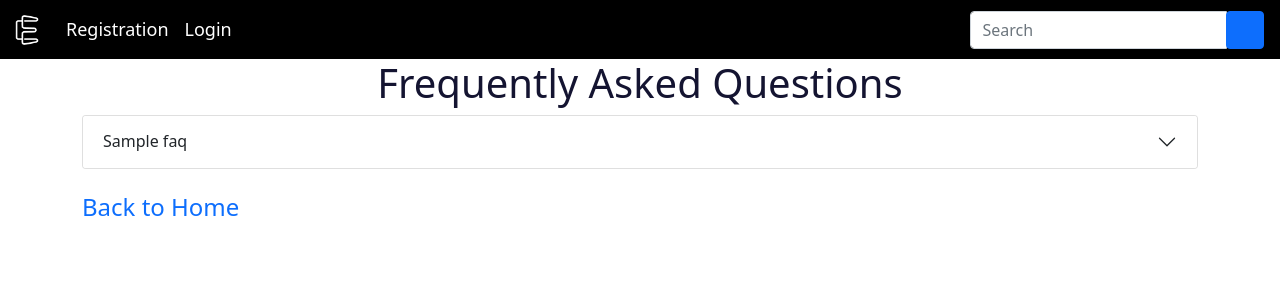
After one commit to namansubedi/eMPORIUM, a Django app: page /faqs in a window 1280 px wide. The commit adds this page. Shown: the top 300 px of the page. Run offline with Django 3.2, Linux system fonts and the light colour scheme; tables that the repository leaves empty hold one stand-in row (values such as "Sample post"); some libraries are stand-ins or nearby versions; some web fonts are replaced.

Commit message:
added faq page

```diff
--- a/home/admin.py
+++ b/home/admin.py
@@ -5,3 +5,4 @@ from.models import *
 admin.site.register(profiles)
 admin.site.register(products)
 admin.site.register(Feedback)
+admin.site.register(faq)
--- a/home/models.py
+++ b/home/models.py
@@ -2,6 +2,10 @@ from django.db import models
 from django_extensions.db.fields import AutoSlugField
 from django.urls import reverse
 from django.utils import timezone
+
+class faq(models.Model):
+    question = models.TextField()
+    answer = models.TextField()
 
 # Create your models here.
 class profiles(models.Model):
--- a/home/urls.py
+++ b/home/urls.py
@@ -12,6 +12,7 @@ urlpatterns = [
     path('search', views.search, name="search"),
     path('profile', views.profile, name="profile"),
     path('editprofile', views.editprofile, name="editprofile"),
+    path('faqs', views.faqs, name="faqs"),
 
     path('modify/<str:slug>', views.modify, name="modify"),
     path('password/', views.change_password, name='change_password'),
--- a/home/views.py
+++ b/home/views.py
@@ -1,6 +1,6 @@
 from django.http import request
 from django.shortcuts import render, redirect
-from home.models import profiles, products
+from home.models import profiles, products, faq
 from cart.models import Cart
 from django.contrib.auth import update_session_auth_hash
 from django.contrib.auth.forms import PasswordChangeForm
@@ -12,6 +12,12 @@ from django.core.mail import send_mail
 from django.utils.datastructures import MultiValueDictKeyError
 from .models import Feedback
 
+def faqs(request):
+    list = faq.objects.all()
+    context={
+        'list': list
+    }
+    return render(request, "faqs.html", context)
 
 def category(request,cat):
 
@@ -32,9 +38,7 @@ def change_password(request):
             messages.error(request, 'Please correct the error below.')
     else:
         form = PasswordChangeForm(request.user)
-    return render(request, 'change_password.html', {
-        'form': form
-    })
+    return render(request, 'change_password.html', {'form': form})
 
 
 def modify(request, slug):
--- a/static/css/mystyle.css
+++ b/static/css/mystyle.css
@@ -278,3 +278,7 @@ body{
 .right{
     float: right;
 }
+
+.forfaq{
+    text-align: left;
+}
--- /dev/null
+++ b/templates/faqs.html
@@ -0,0 +1,31 @@
+{% extends 'base.html' %}
+{% load static %}
+{% block title %}FAQ's{% endblock title %}
+{% block body %}
+
+<h1 style="text-align: center; color:rgb(20, 20, 49)">Frequently Asked Questions</h1>
+
+<div class="container">
+  <div class="accordion" id="accordionExample">
+    {% for set in list %}
+      <div class="accordion-item">
+        <h2 class="accordion-header" id="headingOne">
+          <button class="accordion-button collapsed" type="button" data-bs-toggle="collapse" data-bs-target="#collapseOne{{set.id}}" aria-expanded="false" aria-controls="collapseOne">
+            {{set.question}}
+          </button>
+        </h2>
+        <div id="collapseOne{{set.id}}" class="accordion-collapse collapse" aria-labelledby="headingOne" data-bs-parent="#accordionExample">
+          <div class="accordion-body">
+            {{set.answer}}
+          </div>
+        </div>
+      </div>
+    {% endfor %}
+  </div>
+  <br>
+  <h4>
+  <a href="/" style="text-decoration: none;">Back to Home</a>
+  </h4>
+</div>
+
+{% endblock body %}
--- a/templates/index.html
+++ b/templates/index.html
@@ -86,6 +86,9 @@ Home
       {% endfor %}
     </div>
      <br>
+     <div class="forfaq">
+  <h3><a href="{% url 'faqs' %}" style="text-decoration: none;">FAQ </a></h3>
+  </div>
     <br>
     <h1> Feedback Form: </h1>
     <hr>
@@ -96,8 +99,6 @@ Home
       <textarea name="message" rows="5" cols="50" placeholder="We would love to hear about us from you."></textarea>
       <br><br>
       <button type="butoon" class="btn btn-success">Submit</button>
-
-
   </form>
    </section>
 {% endblock body %}
```
Also changed, not shown: home/migrations/0016_faq.py (added).
